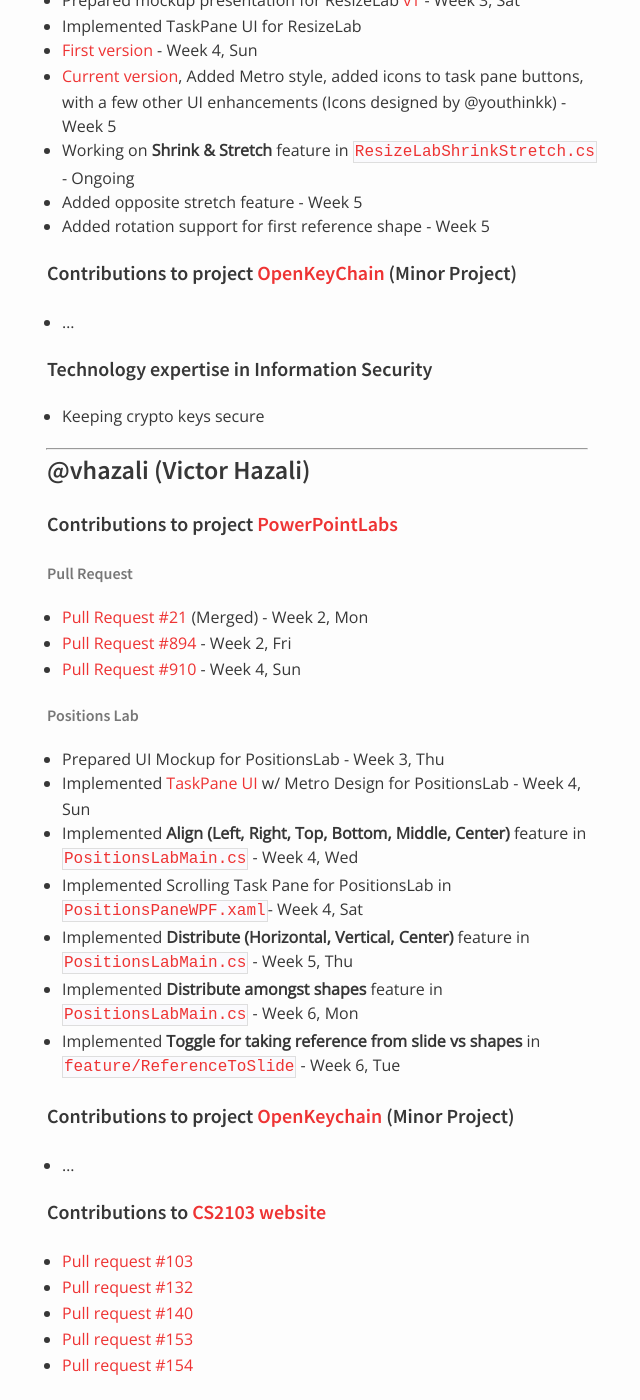
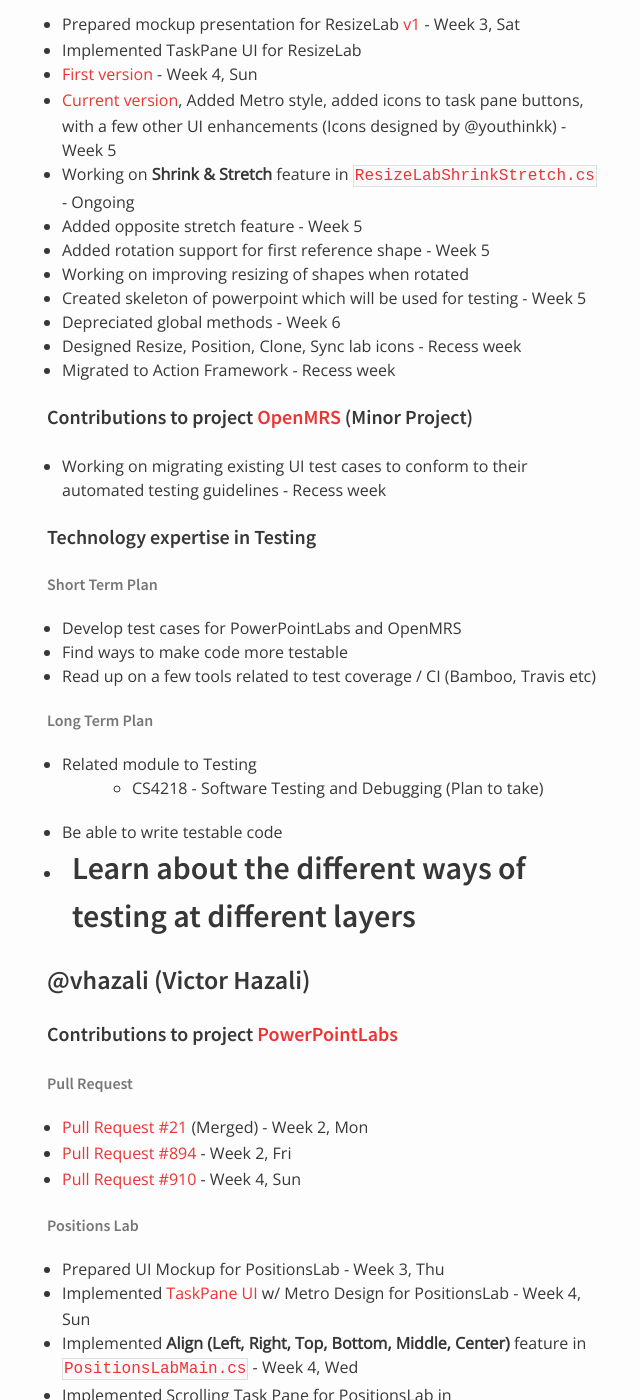
Before and after one commit to nus-oss/cs3281-AY1516S2-website, a Jekyll site: the page built from teams/powerpointlabs.md, in a window 1280 px wide and 1400 px high, scrolled down 5753 px. Shown: the whole window, without its empty margins (323-963 px from the left). Built offline with Jekyll 4.4.1, drawn with Linux system fonts in a browser that asks for light colours; some of the changed text lies outside the part shown.

Commit message:
Update powerpointlabs.md

```diff
--- a/teams/powerpointlabs.md
+++ b/teams/powerpointlabs.md
@@ -11,7 +11,7 @@
  - Wu Yu Ting ([@youthinkk](http://blog.nus.edu.sg/cs3281youthinkk/))
    - Technology Expertise: Artificial Intelligence (AI)
  - Yan Chan Min Oo ([@yancmo](https://yancmo.wordpress.com/)) **(Team Lead - Week 4 to 8)**
-   - Technology Expertise: Information Security
+   - Technology Expertise: Testing
  - Victor Hazali ([@vhazali](https://blog.nus.edu.sg/victorhz3281/))
    - Technology Expertise: Information Security
 
@@ -68,11 +68,12 @@
   * [x] Enhance the scale factor of Restore Aspect Ratio - Week 5, Mon
   * [x] Refactor the architecture of Resize Lab - Week 5, Tue
   * [x] Implement absolute dimension for resizing - Week 5, Wed
-  * [ ] Implement restore aspect ratio with absolute dimension - Week 6, Thu
+  * [x] Implement restore aspect ratio with absolute dimension - Week 6, Thu
+  * [ ] Improve on rotation support for shapes
 * Advanced functionality for Resize Lab
-  * [ ] Preview feature
+  * [x] Preview feature
 * Others
-  * [ ] Create unit tests - Week 6, Thu
+  * [ ] Create unit tests
   * [ ] Create functional tests
   * [ ] Merge with master branch
 
@@ -185,14 +186,28 @@
 * Working on **Shrink & Stretch** feature in [`ResizeLabShrinkStretch.cs`](https://github.com/nus-fboa2016-PL/PowerPointLabs/blob/a5359541d70ce055621ceb8edb6823798d5039cb/PowerPointLabs/PowerPointLabs/ResizeLab/ResizeLabShrinkStretch.cs) - Ongoing
  * Added opposite stretch feature - Week 5
  * Added rotation support for first reference shape - Week 5
+ * Working on improving resizing of shapes when rotated
+* Created skeleton of powerpoint which will be used for testing - Week 5
+* Depreciated global methods - Week 6
+* Designed Resize, Position, Clone, Sync lab icons - Recess week
+* Migrated to Action Framework - Recess week
 
-#### Contributions to project [OpenKeyChain](https://www.openkeychain.org) (Minor Project)
+#### Contributions to project [OpenMRS](https://www.openmrs.org) (Minor Project)
 
- * ...
+ * Working on migrating existing UI test cases to conform to their automated testing guidelines - Recess week
 
-#### Technology expertise in Information Security
- * Keeping crypto keys secure
+#### Technology expertise in Testing
 
+###### Short Term Plan
+* Develop test cases for PowerPointLabs and OpenMRS
+* Find ways to make code more testable
+* Read up on a few tools related to test coverage / CI (Bamboo, Travis etc)
+
+###### Long Term Plan
+* Related module to Testing
+  * CS4218 - Software Testing and Debugging (Plan to take)
+* Be able to write testable code
+* Learn about the different ways of testing at different layers
 ---
 
 ### @vhazali (Victor Hazali)
```
